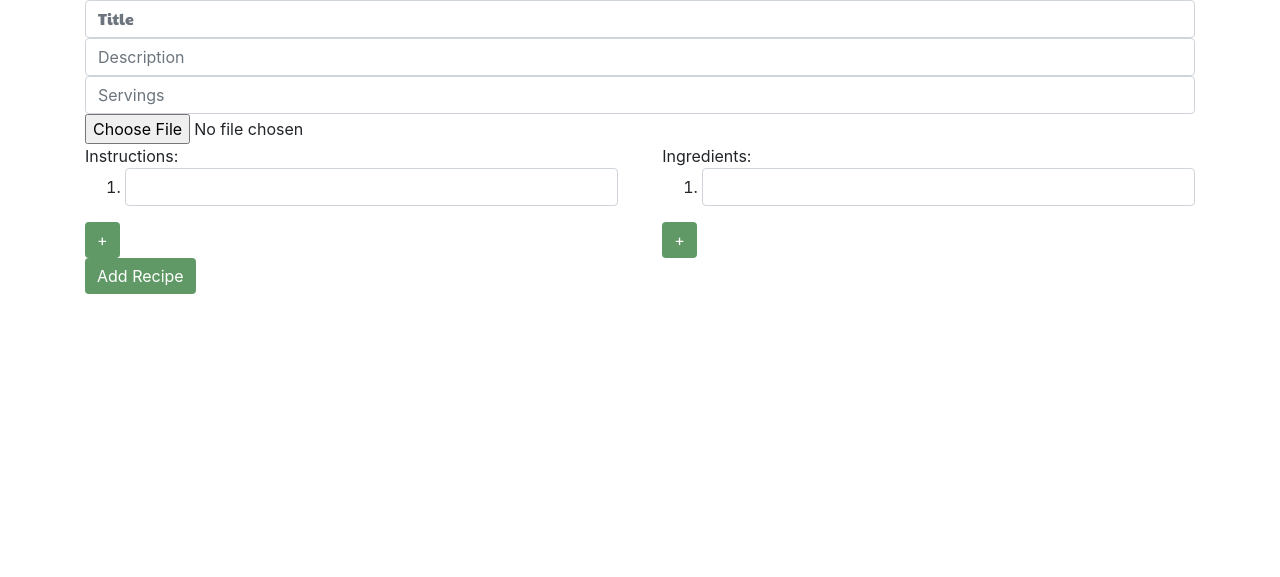
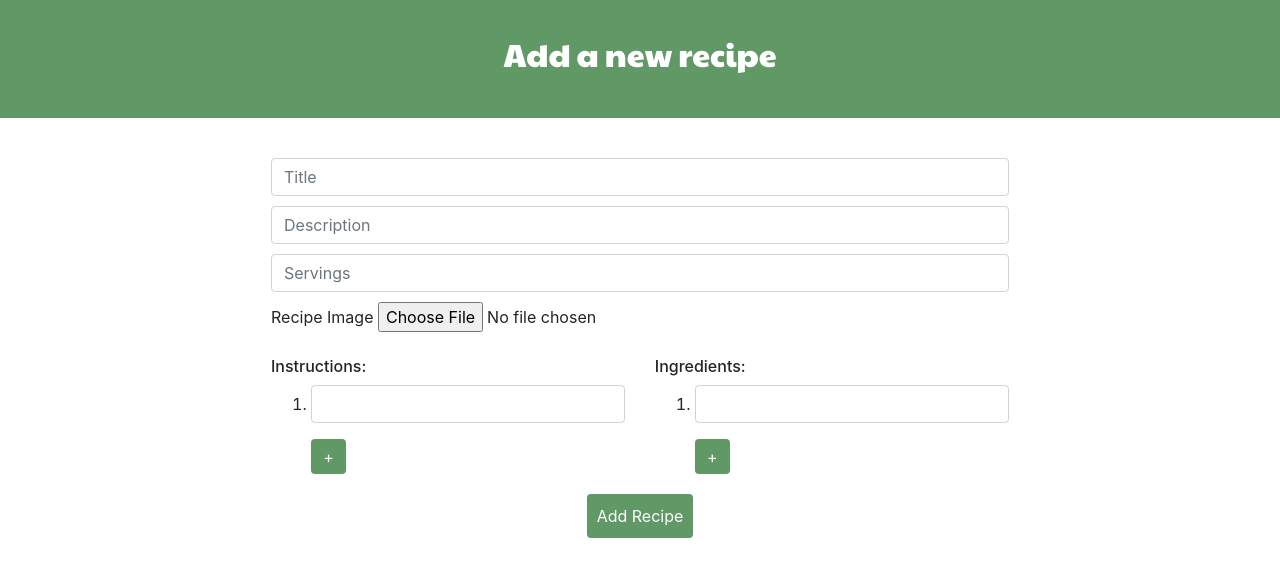
Before and after one commit to 100yann/PickMEal, a Django app: page /create in a window 1280 px wide. Shown: the part 56-633 px from the top of the page. Run offline with Django 4.2, Linux system fonts and the light colour scheme; some libraries are stand-ins or nearby versions; some web fonts are replaced.

Commit message:
add new recipe page styling + minor bugfixes in add_recipe.js

```diff
--- a/pickmeal/meal_app/static/add_recipe.js
+++ b/pickmeal/meal_app/static/add_recipe.js
@@ -1,5 +1,8 @@
+var numInstructions = 1
+var numIngredients = 1
+
 document.addEventListener("DOMContentLoaded", () => {
-    var numInstructions = 1
+
     const addInstructions = document.getElementById('add-instruction')
     addInstructions.onclick = ((event) => {
         event.preventDefault()
@@ -7,10 +10,9 @@ document.addEventListener("DOMContentLoaded", () => {
         const orderedList = document.getElementById('instructions')
         const removeStep = document.getElementById('remove-instruction')
 
-        addListElement(orderedList, numInstructions, removeStep)
+        addListElement(orderedList, 'instruction', removeStep, numInstructions)
     })
 
-    var numIngredients = 1
     const addIngredients = document.getElementById('add-ingredient')
     addIngredients.onclick = ((event) => {
         event.preventDefault()
@@ -18,11 +20,12 @@ document.addEventListener("DOMContentLoaded", () => {
         const ingsOrderedList = document.getElementById('ingredients')
         const removeStep = document.getElementById('remove-ingredient')
 
-        addListElement(ingsOrderedList, numIngredients, removeStep)
+        addListElement(ingsOrderedList, 'ingredient', removeStep, numIngredients)
     })
 })
 
-function addListElement(parentElement, num, removeStep){
+function addListElement(parentElement, buttonName, removeStep, num){
+
     const newStep = document.createElement('li')
     if (parentElement.id === 'instructions'){
         newStep.innerHTML = '<input class="form-control" type="text" name="recipe-instructions">'
@@ -38,6 +41,11 @@ function addListElement(parentElement, num, removeStep){
         removeStep.onclick = ((event) => {
             event.preventDefault()
             num--;
+            if (buttonName === 'ingredient'){
+                numIngredients--;
+            } else {
+                numInstructions--;
+            }
             var lastLi = parentElement.lastElementChild
             parentElement.removeChild(lastLi)
             if (num === 1){
--- a/pickmeal/meal_app/static/styles.css
+++ b/pickmeal/meal_app/static/styles.css
@@ -6,7 +6,7 @@ body{
     color: #609966!important;
 }
 
-.nav-item, #recipe-title, h4 {
+.nav-item, #recipe-title, h4, h1, h2 {
     font-family: 'Paytone One';
 }
 .btn {
@@ -127,6 +127,7 @@ body{
     display: grid;
     grid-template-columns: repeat(auto-fit, minmax(300px, 1fr));
     gap: 20px;
+    margin-bottom: 30px;
 }
 
 article {
@@ -157,26 +158,6 @@ article {
 
 .recipe-listing-link{
     color: black;
-}
-
-
-
-
-
-/* Add recipe */
-#add-recipe-flex{
-    display: flex;
-    justify-content: space-between;
-}
-#add-recipe-flex div {
-    width: 48%;
-}
-
-#remove-instruction{
-    display: none;
-}
-#remove-ingredient{
-    display: none;
 }
 
 
@@ -242,3 +223,67 @@ article {
     width: fit-content;
 
 }
+
+/* NEW RECIPES */
+.new-recipe-container{
+    margin-top: 40px;
+    width: 60%;
+}
+
+#add-recipe-flex{
+    margin-top: 20px;
+    display: flex;
+    justify-content: space-between;
+}
+#add-recipe-flex div {
+    width: 48%;
+}
+
+#remove-instruction{
+    display: none;
+}
+#remove-ingredient{
+    display: none;
+}
+
+
+#new-recipe-heading{
+    text-align: center;
+    margin: 10px auto 20px;
+}
+.new-recipe{
+    margin: 10px auto 0;
+}
+
+#add-instruction, #add-ingredient {
+    margin-left: 40px;
+}
+
+#add-instruction, #add-ingredient, #remove-ingredient, #remove-instruction {
+    width: 35px;
+    height: 35px;
+}
+#instructions li, #ingredients li {
+    margin-bottom: 10px;
+}
+
+#save-new-recipe{
+    display: block;
+    margin: 20px auto;
+    padding: 10px;
+}
+
+@media (max-width: 900px){
+    .new-recipe-container{
+        margin-top: 40px;
+        width: 95%;
+    }
+    #add-recipe-flex{
+        display: block;
+    }
+    #add-recipe-flex div {
+        margin-top: 30px;
+        width: 100%;
+    }
+
+}
--- a/pickmeal/meal_app/templates/new_recipe.html
+++ b/pickmeal/meal_app/templates/new_recipe.html
@@ -4,16 +4,21 @@
 {% block title %}Add Recipe{% endblock %}
 
 {% block body %}
-<div class="container">
+<div class="results-heading">
+    <h2 id="new-recipe-heading">Add a new recipe</h2>
+</div>
+<div class="container new-recipe-container">
     <form action="{% url 'new_recipe' %}" class="form" method="POST">
         {% csrf_token %}
-        <input type="text" class='form-control' name="recipe-title" id="recipe-title" placeholder="Title">
-        <input type="text" class='form-control' name="recipe-description"placeholder="Description">
-        <input type="number" class='form-control' name="recipe-servings" id="recipe-servings" placeholder="Servings">
-        <input type="file" name="recipe-img">
+        <input type="text" class='form-control new-recipe' name="recipe-title" id="new-recipe-title" placeholder="Title">
+        <input type="text" class='form-control new-recipe' name="recipe-description"placeholder="Description">
+        <input type="number" class='form-control new-recipe' name="recipe-servings" id="recipe-servings" placeholder="Servings">
+        <label for="recipe-img">Recipe Image</label>
+        <input type="file" name="recipe-img" class="new-recipe">
+
         <div id="add-recipe-flex">
             <div id="instructions-div">
-                Instructions:
+                <h6>Instructions:</h6>
                 <ol id="instructions">
                     <li><input class="form-control" name="recipe-instructions" type="text"></li>
                 </ol>
@@ -21,7 +26,7 @@
                 <button class="btn btn-dark" id="remove-instruction">-</button>
             </div>
             <div>
-                Ingredients:
+                <h6>Ingredients:</h6>
                 <ol id="ingredients">
                     <li><input class="form-control" name="recipe-ingredients" type="text"></li>
                 </ol>
@@ -29,7 +34,7 @@
                 <button class="btn btn-dark" id="remove-ingredient">-</button>
             </div>
         </div>
-        <input class="btn btn-primary" type="submit" name="" id="" value="Add Recipe">
+        <input class="btn btn-primary" type="submit" name="" id="save-new-recipe" value="Add Recipe">
 
     </form>
 </div>
--- a/pickmeal/meal_app/templates/top_recipes.html
+++ b/pickmeal/meal_app/templates/top_recipes.html
@@ -8,7 +8,6 @@
                 <h6>{{ top_recipe.title }}</h6>
                 <img src="{{ top_recipe.image }}" alt="" style="width: 150px; height: 100px;">
                 </a>
-
             </div>
         {% endfor %}
     </div>
--- a/pickmeal/meal_app/views.py
+++ b/pickmeal/meal_app/views.py
@@ -150,9 +150,8 @@ def results(request):
     if request.method == 'POST':
         data = request.POST
         ingredients = data.get('recipe-search')
-        formatted_ings = [x.title() for x in ingredients]
-        # recipes = getRecipes(ingredients)
-        recipes= {'Goat Cheese Pesto Pizza': {'id': 644953, 'title': 'Goat Cheese Pesto Pizza', 'image': 'https://spoonacular.com/recipeImages/644953-312x231.jpg', 'num_used_ings': 2, 'num_missing_ings': 2, 'missing_ings': ['Pizza Shell', 'Goat Cheese'], 'used_ings': ['Pesto', 'Tomatoes']}, 'Cream Cheese With Sun Dried Tomatoes And Pesto Pastry': {'id': 640513, 'title': 'Cream Cheese With Sun Dried Tomatoes And Pesto Pastry', 'image': 'https://spoonacular.com/recipeImages/640513-312x231.jpg', 'num_used_ings': 2, 'num_missing_ings': 3, 'missing_ings': ['Block Of Cream Cheese', 'Regular Crescents From The Section Of The Grocery', 'Egg - Beat'], 'used_ings': ['Pesto', 'Sundried Tomatoes']}, 'Pesto Fresh Caprese Sandwich': {'id': 655822, 'title': 'Pesto Fresh Caprese Sandwich', 'image': 'https://spoonacular.com/recipeImages/655822-312x231.jpg', 'num_used_ings': 2, 'num_missing_ings': 4, 'missing_ings': ['Balsamic Vinegar', 'Ciabatta Roll', 'Basil Leaves', 'Mozzarella'], 'used_ings': ['Basil Pesto', 'Tomato']}}
+        recipes = getRecipes(ingredients)
+        # recipes= {'Goat Cheese Pesto Pizza': {'id': 644953, 'title': 'Goat Cheese Pesto Pizza', 'image': 'https://spoonacular.com/recipeImages/644953-312x231.jpg', 'num_used_ings': 2, 'num_missing_ings': 2, 'missing_ings': ['Pizza Shell', 'Goat Cheese'], 'used_ings': ['Pesto', 'Tomatoes']}, 'Cream Cheese With Sun Dried Tomatoes And Pesto Pastry': {'id': 640513, 'title': 'Cream Cheese With Sun Dried Tomatoes And Pesto Pastry', 'image': 'https://spoonacular.com/recipeImages/640513-312x231.jpg', 'num_used_ings': 2, 'num_missing_ings': 3, 'missing_ings': ['Block Of Cream Cheese', 'Regular Crescents From The Section Of The Grocery', 'Egg - Beat'], 'used_ings': ['Pesto', 'Sundried Tomatoes']}, 'Pesto Fresh Caprese Sandwich': {'id': 655822, 'title': 'Pesto Fresh Caprese Sandwich', 'image': 'https://spoonacular.com/recipeImages/655822-312x231.jpg', 'num_used_ings': 2, 'num_missing_ings': 4, 'missing_ings': ['Balsamic Vinegar', 'Ciabatta Roll', 'Basil Leaves', 'Mozzarella'], 'used_ings': ['Basil Pesto', 'Tomato']}}
         if not recipes:
             # handle error
             ...
```
Also changed, not shown: pickmeal/db.sqlite3.
